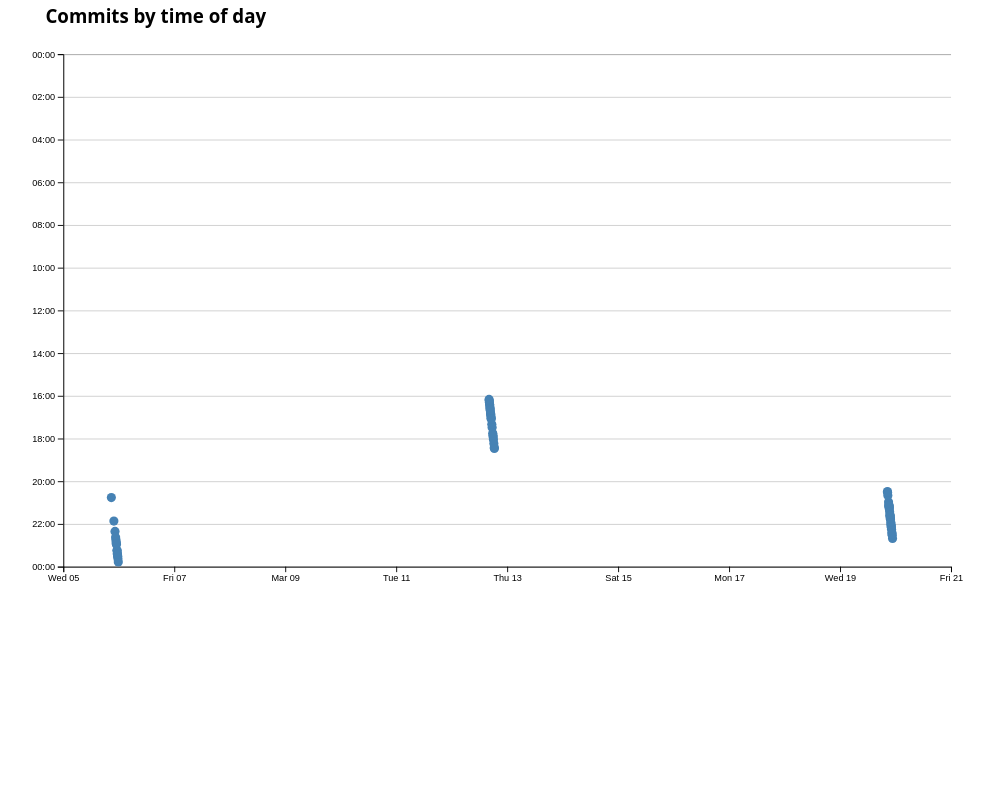
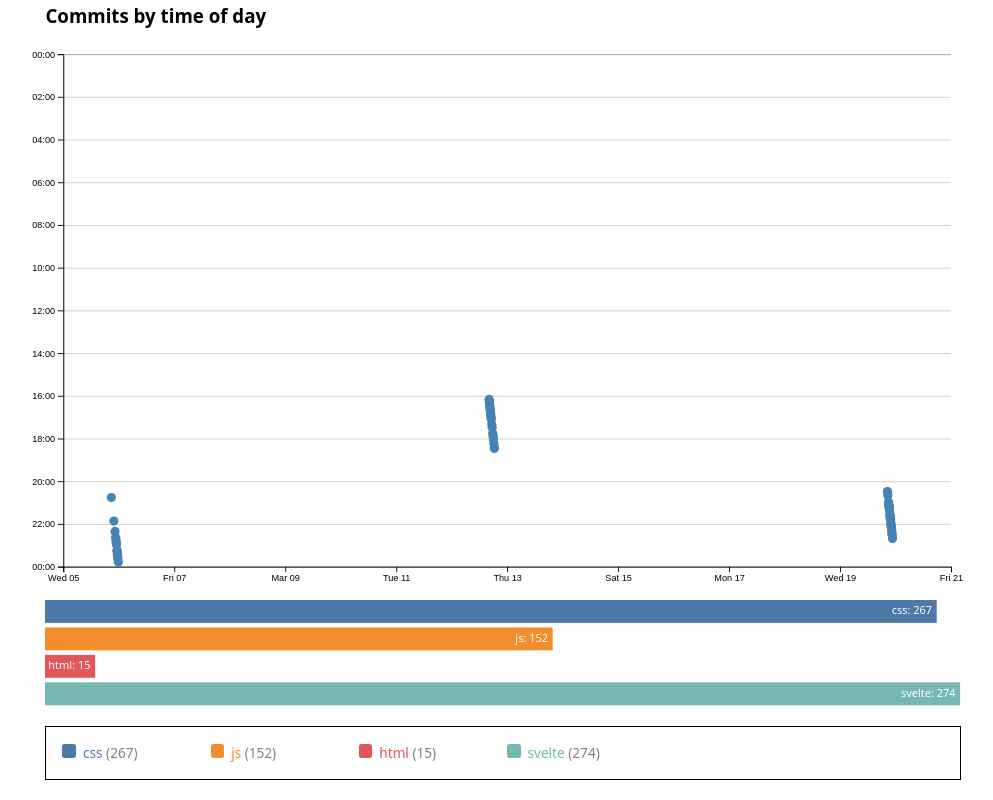
Before and after one commit to patrickxliu/my-portfolio, a SvelteKit app: page /meta in a window 1280 px wide. Shown: the part 414-1214 px from the top of the page, without its empty margins (137-1130 px from the left). Before the commit the page ends 1072 px from the top, so only its background shows below. Built offline with nearby package versions, Linux system fonts and the light colour scheme.

Commit message:
added bar chart

```diff
--- /dev/null
+++ b/src/lib/Bar.svelte
@@ -0,0 +1,170 @@
+<script>
+	import * as d3 from 'd3';
+
+	export let data = [];
+	export let width = 400;
+	export let barHeight = 30;
+
+	let selectedIndex = -1;
+	let hoveredIndex = -1;
+
+	const MIN_LABEL_WIDTH = 40; // Minimum width to place label inside
+
+	// Direct mapping from flatRollup-like data: [label, count]
+	$: barData = data.map(([label, count]) => ({ label, count }));
+
+	// X scale for bar length
+	$: xScale = d3.scaleLinear()
+			.domain([0, d3.max(barData, d => d.count) || 1]) // Avoid empty data crash
+			.range([0, width]);
+
+	// Color scale for bar colors
+	$: colorScale = d3.scaleOrdinal()
+			.domain(barData.map(d => d.label))
+			.range(d3.schemeTableau10);
+</script>
+
+<div class="container">
+	<svg viewBox="0 0 {width} {barHeight * barData.length}">
+		{#each barData as d, i (d.label)}
+			<rect
+					class:selected={selectedIndex === i}
+					class:hovered={hoveredIndex === i}
+					x="0"
+					y={i * barHeight}
+					width={xScale(d.count)}
+					height={barHeight - 5}
+					fill={colorScale(d.label)}
+					on:click={() => selectedIndex = selectedIndex === i ? -1 : i}
+					on:mouseenter={() => hoveredIndex = i}
+					on:mouseleave={() => hoveredIndex = -1}
+			/>
+			<text
+					class="label"
+					x={xScale(d.count) > MIN_LABEL_WIDTH ? xScale(d.count) - 5 : xScale(d.count) + 5}
+					y={i * barHeight + (barHeight - 5) / 2}
+					text-anchor={xScale(d.count) > MIN_LABEL_WIDTH ? "end" : "start"}
+					fill={xScale(d.count) > MIN_LABEL_WIDTH ? "white" : "black"}
+			>
+				{d.label}: {d.count}
+			</text>
+		{/each}
+	</svg>
+
+	<ul class="legend">
+		{#each barData as d, i}
+			<li
+					style="--color: {colorScale(d.label)}"
+					class:selected={selectedIndex === i}
+					on:click={() => selectedIndex = selectedIndex === i ? -1 : i}
+			>
+				<span class="swatch"></span>
+				{d.label} <em>({d.count})</em>
+			</li>
+		{/each}
+	</ul>
+</div>
+
+<style>
+	/* ---------- Container Layout ---------- */
+	.container {
+		display: flex;
+		flex-direction: column;
+		align-items: center;
+	}
+
+	/* ---------- Bars ---------- */
+	rect {
+		/*stroke: white;*/
+		transition: all 300ms ease;
+		cursor: pointer;
+	}
+
+	/* Hover effect */
+	rect.hovered {
+		opacity: 1;
+		/*stroke: black;*/
+		stroke-width: 2;
+	}
+
+	/* Dim others when hovering */
+	svg:has(rect.hovered) rect:not(.hovered) {
+		opacity: 0.3;
+	}
+
+	/* Selection effect */
+	rect.selected {
+		/*stroke: black;*/
+		stroke-width: 2;
+	}
+
+	/* Dim others when selected */
+	svg:has(rect.selected) rect:not(.selected) {
+		opacity: 0.3;
+	}
+
+	/* Combined hover + select */
+	rect.selected.hovered {
+		/*stroke: black;*/
+		stroke-width: 3;
+		opacity: 1;
+	}
+
+	/* ---------- Labels ---------- */
+	.label {
+		font-size: 0.75em;
+		pointer-events: none;
+		dominant-baseline: middle;
+		/* Fill is dynamically set */
+	}
+
+	/* ---------- Legend ---------- */
+	.legend {
+		display: grid;
+		grid-template-columns: repeat(auto-fill, minmax(8em, 1fr));
+		gap: 0.5em;
+		list-style: none;
+		padding: 1em;
+		margin: 1em 0;
+		border: 1px solid;
+		background: transparent;
+		width: 100%;
+		box-sizing: border-box;
+		text-align: left;
+
+	}
+
+	/* Legend items */
+	.legend li {
+		color: var(--color);
+		cursor: pointer;
+		font-size: 0.85em;
+	}
+
+	/* Highlight selected */
+	.legend li.selected {
+		font-weight: bold;
+	}
+
+	/* Dim unselected when one selected */
+	.legend:has(.selected) li:not(.selected) {
+		color: gray;
+		opacity: 0.5;
+	}
+
+	/* Swatch */
+	.legend li .swatch {
+		background: var(--color);
+		display: inline-block;
+		width: 1em;
+		height: 1em;
+		border-radius: 0.2em;
+		margin-right: 0.25em;
+	}
+
+	/* Count formatting */
+	.legend em {
+		font-style: normal;
+		color: gray;
+	}
+</style>
--- a/src/routes/meta/+page.svelte
+++ b/src/routes/meta/+page.svelte
@@ -8,6 +8,8 @@
     autoPlacement,
     offset,
   } from '@floating-ui/dom';
+
+  import Bar from '$lib/Bar.svelte';
 
   let data = [];
   let commits = [];
@@ -96,6 +98,8 @@
   let commitTooltip;
   let tooltipPosition = {x: 0, y: 0};
 
+  let clickedCommits = [];
+
   async function dotInteraction (index, evt) {
     let hoveredDot = evt.target;
     if (evt.type === "mouseenter") {
@@ -124,7 +128,15 @@
     }
   }
 
-  let clickedCommits = [];
+  $: allTypes = Array.from(new Set(data.map(d => d.type)));
+  $: selectedLines = (clickedCommits.length > 0 ? clickedCommits : commits).flatMap(d => d.lines);
+  $: selectedCounts = d3.rollup(
+    selectedLines,
+    v => v.length,
+    d => d.type
+  );
+  $: languageBreakdown = allTypes.map(type => [type, selectedCounts.get(type) || 0]);
+
 </script>
 
 <svelte:head>
@@ -175,6 +187,7 @@
     {/each}
   </g>
 </svg>
+<Bar data={languageBreakdown} width={width} />
 
 <dl class="info tooltip" hidden={hoveredIndex === -1} style="top: {tooltipPosition.y}px; left: {tooltipPosition.x}px" bind:this={commitTooltip}>
     <dt class="info">COMMIT</dt>
```
